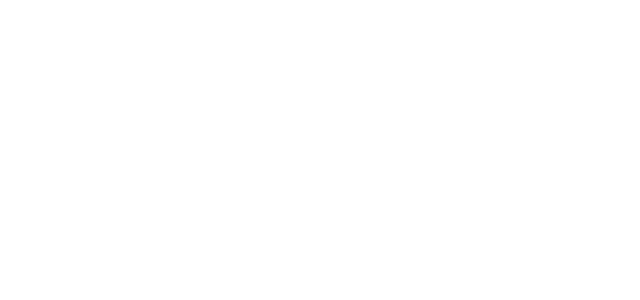
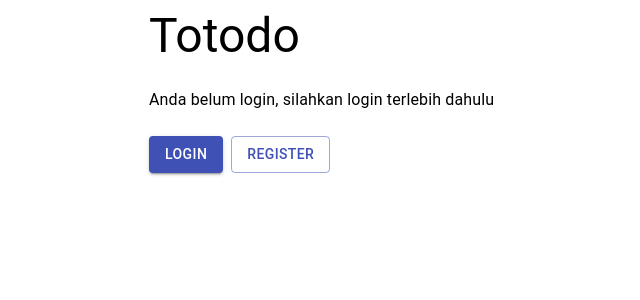
Before and after one commit to alfianandinugraha/totodo, a React (Create React App) app: page / in a window 1280 px wide. Shown: the top 300 px of the page, without its empty margins (215-855 px from the left). Built offline with nearby package versions, Linux system fonts and the light colour scheme.

Commit message:
feat(pages): adding styling for Home.tsx

```diff
--- a/src/pages/Home.tsx
+++ b/src/pages/Home.tsx
@@ -1,6 +1,41 @@
+import { Button, Container, makeStyles, Typography } from '@material-ui/core'
 import React, { ReactElement } from 'react'
+import { Link } from 'react-router-dom'
+
+const useStyles = makeStyles(({ spacing }) => ({
+  unAuthContent: {
+    marginTop: spacing(3),
+    marginBottom: spacing(3),
+  },
+  unAuthButtonGroup: {
+    '& button': {
+      marginRight: spacing(1),
+      '& a': {
+        textDecoration: 'none',
+        color: 'inherit',
+      },
+    },
+  },
+}))
 
 export default function Home(): ReactElement {
-  console.log('home page')
-  return <div />
+  const classes = useStyles()
+  return (
+    <Container maxWidth="sm">
+      <Typography variant="h3">Totodo</Typography>
+      <div className={classes.unAuthContent}>
+        <Typography>
+          Anda belum login, silahkan login terlebih dahulu
+        </Typography>
+      </div>
+      <div className={classes.unAuthButtonGroup}>
+        <Button variant="contained" color="primary">
+          <Link to="/login">Login</Link>
+        </Button>
+        <Button variant="outlined" color="primary">
+          <Link to="/register">Register</Link>
+        </Button>
+      </div>
+    </Container>
+  )
 }
```
